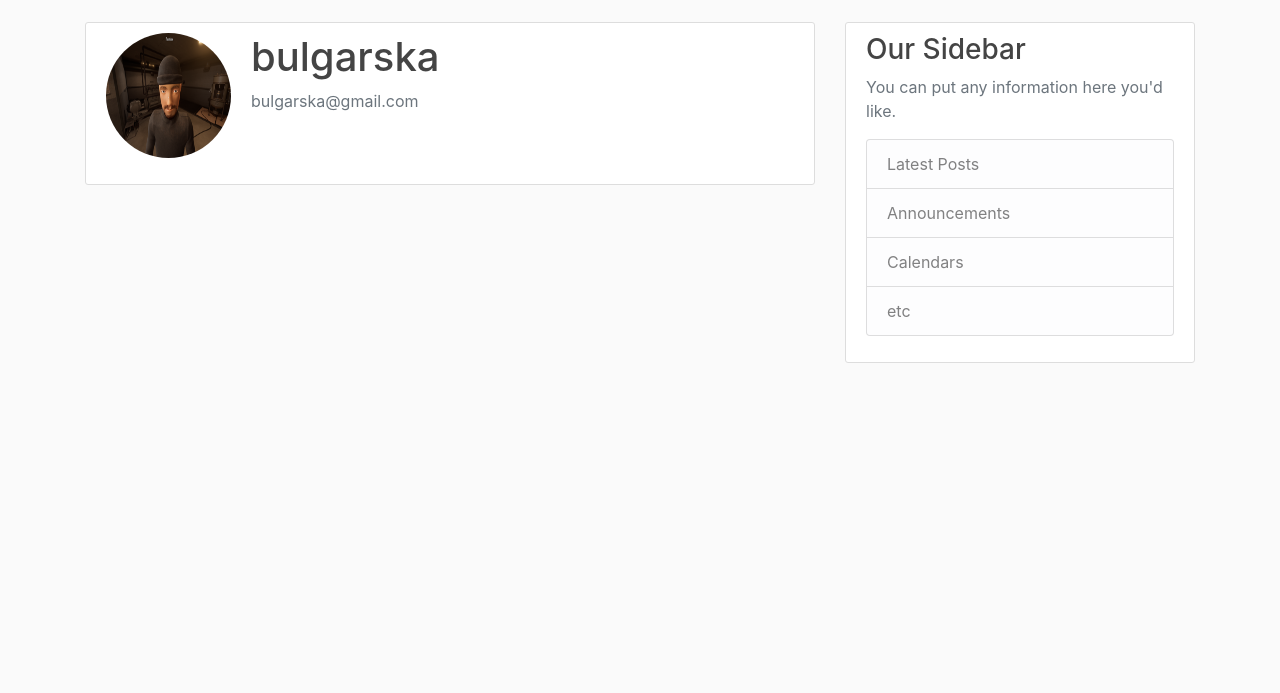
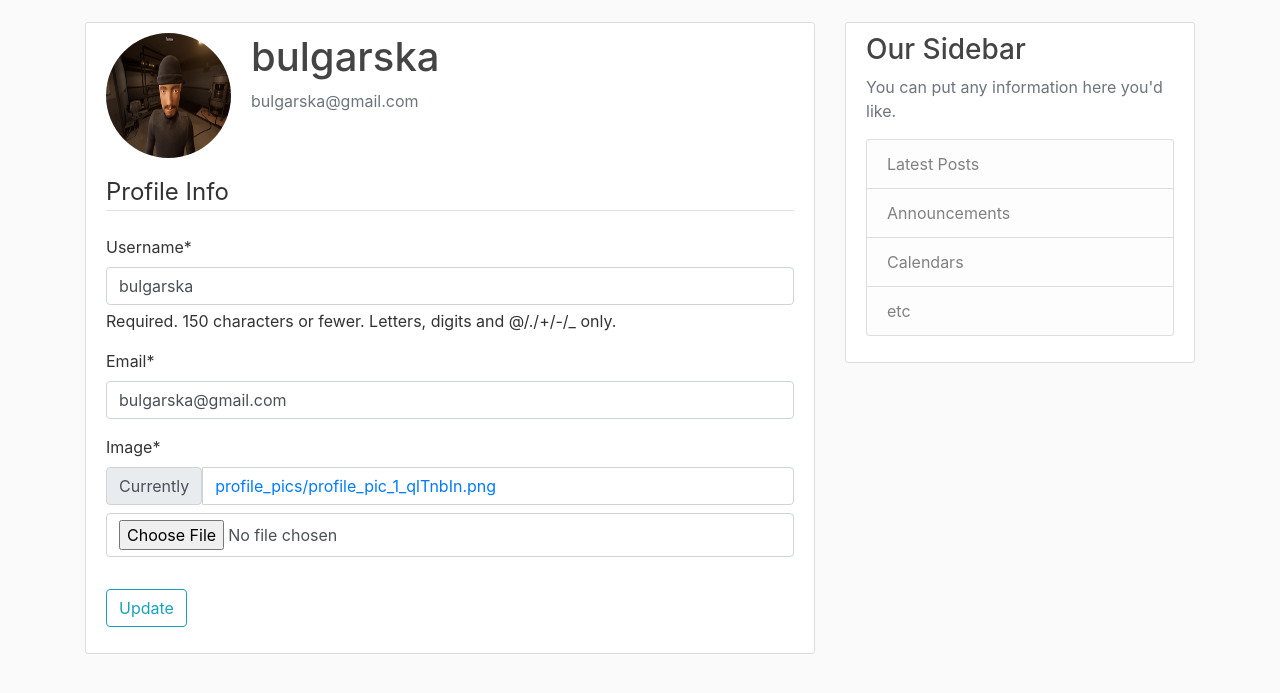
Before and after one commit to bulgarska/django_project, a Django app: page /profile/ in a window 1280 px wide. Shown: the part 58-751 px from the top of the page. Run offline with Django 5.2, Linux system fonts and the light colour scheme; a user stored in the database is signed in; data comes from the database, SQL or seed files in the repository; both versions use the stored data as it was after the commit; some libraries are stand-ins or nearby versions.

Commit message:
Added ability for user to edit profile information and picture. Profile images are now automatically resized when uploaded. Profile picture of the author is displayed next to each of their posts.

```diff
--- a/blog/templates/blog/base.html
+++ b/blog/templates/blog/base.html
@@ -56,7 +56,7 @@
                         <!-- <a class="nav-item nav-link" href="{% url 'logout' %}">Logout</a> -->
                         <form action="{% url 'logout' %}" method="post">
                            <!-- csrf_token is very important to have as logging out requires a POST request -->
-                           {% csrf_token %}
+                      {% csrf_token %}
                            <button type="submit" class="nav-item nav-link btn btn-link">Logout</button>
                         </form>
                      {% else %}
--- a/blog/templates/blog/home.html
+++ b/blog/templates/blog/home.html
@@ -2,6 +2,7 @@
 {% block content %}
     {% for post in posts %}
         <article class="media content-section">
+            <img class="rounded-circle article-img" src="{{ post.author.profile.image.url }}">
             <div class="media-body">
                 <div class="article-metadata">
                     <a class="mr-2" href="#">{{ post.author }}</a>
--- a/users/forms.py
+++ b/users/forms.py
@@ -1,6 +1,7 @@
 from django import forms
 from django.contrib.auth.models import User
 from django.contrib.auth.forms import UserCreationForm
+from .models import Profile
 
 # inherits from UserCreationForm
 class UserRegisterForm(UserCreationForm):
@@ -13,3 +14,21 @@ class UserRegisterForm(UserCreationForm):
         model = User
         # fields in the form and in what order
         fields = ['username', 'email', 'password1', 'password2']
+
+
+class UserUpdateForm(forms.ModelForm):
+    # adds email field
+    email = forms.EmailField()
+
+    # nested namespace for configurations in one place
+    class Meta:
+        # affected model, eg. form.save() saves to user model
+        model = User
+        # fields in the form and in what order
+        fields = ['username', 'email']
+
+
+class ProfileUpateForm(forms.ModelForm):
+    class Meta:
+        model = Profile
+        fields = ['image']
--- a/users/models.py
+++ b/users/models.py
@@ -5,6 +5,7 @@
 # Register models to admin.py file in the app to view models in admin page of website
 from django.db import models
 from django.contrib.auth.models import User
+from PIL import Image
 # Create your models here.
 
 class Profile(models.Model):
@@ -13,3 +14,12 @@ class Profile(models.Model):
 
     def __str__(self):
         return f'{self.user.username} Profile'
+
+    def save(self):
+        super().save()
+
+        img = Image.open(self.image.path)
+        if img.height > 300 or img.width > 300:
+            output_size = (300, 300)
+            img.thumbnail(output_size)
+            img.save(self.image.path)
--- a/users/templates/users/profile.html
+++ b/users/templates/users/profile.html
@@ -11,6 +11,21 @@
           <p class="text-secondary">{{ user.email }}</p>
         </div>
       </div>
-      <!-- FORM HERE -->
+      <!-- Add special encoding type in order for code to pass image data for profile picture properly -->
+       <!-- Without the enctype the form will look like it's working but it won't actually save the image in the background -->
+      <form method="POST" enctype="multipart/form-data">
+        <!-- csrf_token required by Django, will not work otherwise -->
+        {% csrf_token %}
+          <fieldset class="form-group">
+            <!-- bootstrap class -->
+            <legend class="border-bottom mb-4">Profile Info</legend>
+            <!-- use crispy filter to syle form-->
+            {{ user_form|crispy }}
+            {{ profile_form|crispy }}
+          </fieldset>
+          <div class="form-group">
+            <button class="btn btn-outline-info" type="submit">Update</button>
+          </div>
+      </form>
     </div>
 {% endblock content%}
--- a/users/views.py
+++ b/users/views.py
@@ -1,7 +1,7 @@
 from django.shortcuts import render, redirect
 from django.contrib import messages
 from django.contrib.auth.decorators import login_required
-from .forms import UserRegisterForm
+from .forms import UserRegisterForm, UserUpdateForm, ProfileUpateForm
 
 # Create your views here.
 def register(request):
@@ -12,7 +12,7 @@ def register(request):
             form.save()
             username = form.cleaned_data.get('username')
             # Flash message that appears for account creation confirmation and disappears
-            messages.success(request, f'Your account has been! You are now able to login.')
+            messages.success(request, f'Your account has been created! You are now able to login.')
             return redirect('login')
     else:
         form = UserRegisterForm()
@@ -22,7 +22,25 @@ def register(request):
 # login_required user must be logged in to view page
 @login_required
 def profile(request):
-    return render(request, 'users/profile.html')
+    if request.method == 'POST':
+        user_form = UserUpdateForm(request.POST, instance=request.user)
+        profile_form = ProfileUpateForm(request.POST,
+                                        request.FILES,
+                                        instance=request.user.profile)
+        if user_form.is_valid() and profile_form.is_valid():
+            user_form.save()
+            profile_form.save()
+            messages.success(request, f'Your account has been updated!')
+            return redirect('profile')
+    else:
+        user_form = UserUpdateForm(instance=request.user)
+        profile_form = ProfileUpateForm(instance=request.user.profile)
+    context = {
+        'user_form': user_form,
+        'profile_form': profile_form
+    }
+
+    return render(request, 'users/profile.html', context)
 
 # messages.debug
 # messages.info
```
Also changed, not shown: db.sqlite3, media/profile_pics/profile_pic_1_qlTnbIn.png (added).
